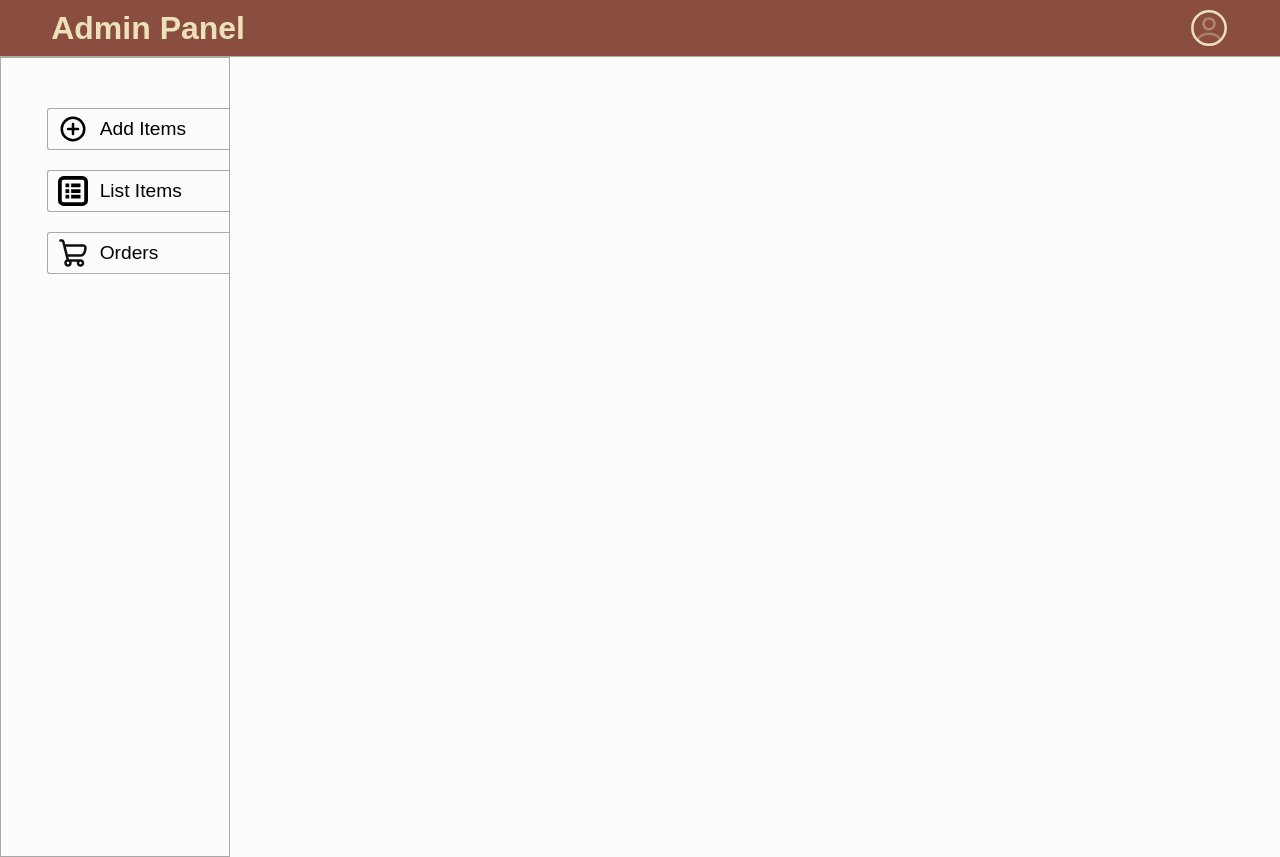
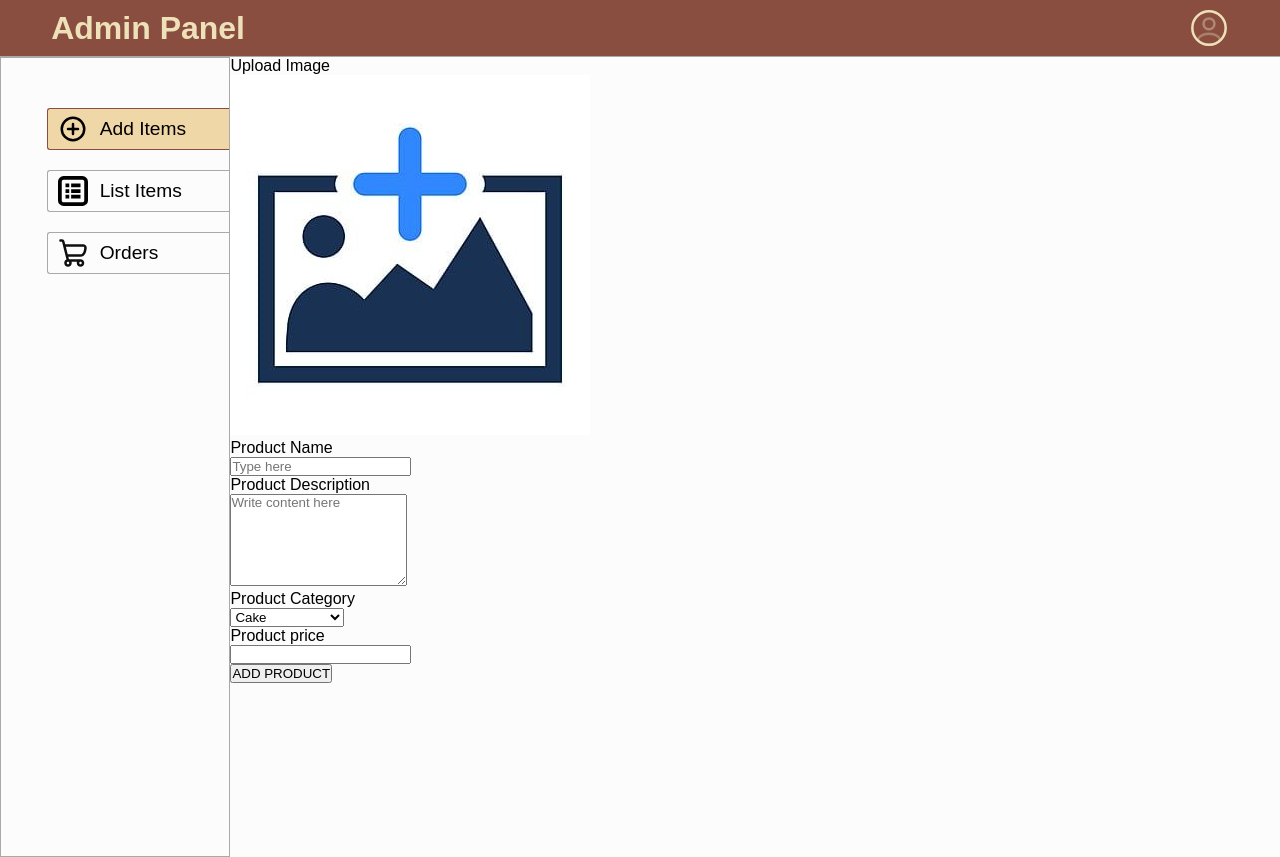
Before and after one commit to FrancisAl-j/Cake-shop, a React (Vite) app in the folder admin/: page /add in a window 1280 px wide. Built offline with nearby package versions, Linux system fonts and the light colour scheme.

Commit message:
Added some elements for adding a product

```diff
--- a/admin/src/App.jsx
+++ b/admin/src/App.jsx
@@ -1,5 +1,9 @@
 import Navbar from "./components/navbar/Navbar";
 import Sidebar from "./components/sidebar/Sidebar";
+import { Routes, Route } from "react-router-dom";
+import Add from "./pages/add/Add";
+import List from "./pages/list/List";
+import Orders from "./pages/orders/Orders";
 
 const App = () => {
   return (
@@ -8,6 +12,11 @@ const App = () => {
       <hr />
       <div className="app-content">
         <Sidebar />
+        <Routes>
+          <Route path="/add" element={<Add />} />
+          <Route path="/list" element={<List />} />
+          <Route path="/orders" element={<Orders />} />
+        </Routes>
       </div>
     </div>
   );
--- a/admin/src/components/sidebar/Sidebar.jsx
+++ b/admin/src/components/sidebar/Sidebar.jsx
@@ -2,25 +2,26 @@ import "./sidebar.css";
 import List from "../../assets/list.svg";
 import Orders from "../../assets/orders.svg";
 import Add from "../../assets/add.svg";
+import { NavLink } from "react-router-dom";
 
 const Sidebar = () => {
   return (
     <div className="sidebar">
       <div className="sidebar-options">
-        <div className="sidebar-option">
+        <NavLink to="/add" className="sidebar-option">
           <img src={Add} alt="" />
           <p>Add Items</p>
-        </div>
+        </NavLink>
 
-        <div className="sidebar-option">
+        <NavLink to="/list" className="sidebar-option">
           <img src={List} alt="" />
           <p>List Items</p>
-        </div>
+        </NavLink>
 
-        <div className="sidebar-option">
+        <NavLink to="/orders" className="sidebar-option">
           <img src={Orders} alt="" />
           <p>Orders</p>
-        </div>
+        </NavLink>
       </div>
     </div>
   );
--- a/admin/src/components/sidebar/sidebar.css
+++ b/admin/src/components/sidebar/sidebar.css
@@ -1,3 +1,10 @@
+:root {
+  --dark-brown: #894e3f;
+  --nav-text: #eee1ba;
+  --light-shade: #f0d7a7;
+  --tan: #9c634f;
+  --light-brown: #c37960;
+}
 .sidebar {
   width: 18%;
   min-height: 100svh;
@@ -25,6 +32,10 @@
   aspect-ratio: 1/1;
   width: 30px;
 }
+.sidebar-option.active {
+  background: var(--light-shade);
+  border-color: var(--dark-brown);
+}
 
 @media (max-width: 900px) {
   .sidebar-option p {
--- a/admin/src/pages/add/Add.jsx
+++ b/admin/src/pages/add/Add.jsx
@@ -1,9 +1,52 @@
 import "./add.css";
+import AddImage from "../../assets/addImage.jpg";
 
 const Add = () => {
   return (
-    <div>
-      <h1>Add</h1>
+    <div className="add">
+      <form className="flex-col">
+        <div className="add-img-upload flex-col">
+          <p>Upload Image</p>
+          <label htmlFor="image">
+            <img src={AddImage} alt="" />
+          </label>
+          <input type="file" id="image" hidden required />
+        </div>
+
+        <div className="add-product-name flex-col">
+          <p>Product Name</p>
+          <input type="text" name="name" placeholder="Type here" />
+        </div>
+
+        <div className="add-product-decsription flex-col">
+          <p>Product Description</p>
+          <textarea
+            name="description"
+            rows="6"
+            placeholder="Write content here"
+            required
+          ></textarea>
+        </div>
+
+        <div className="add-category-price">
+          <div className="add-category flex-col">
+            <p>Product Category</p>
+            <select name="category">
+              <option value="Cake">Cake</option>
+              <option value="Cup Cake">Cup Cake</option>
+              <option value="Bread">Bread</option>
+              <option value="Designed Cake">Designed Cake</option>
+            </select>
+          </div>
+
+          <div className="add-price flex-col">
+            <p>Product price</p>
+            <input type="number" name="price" />
+          </div>
+        </div>
+
+        <button className="add-btn">ADD PRODUCT</button>
+      </form>
     </div>
   );
 };
```
Also changed, not shown: admin/src/assets/addImage.jpg (added).
